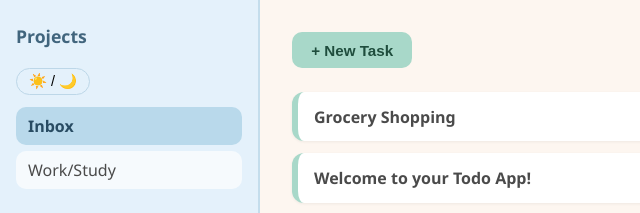
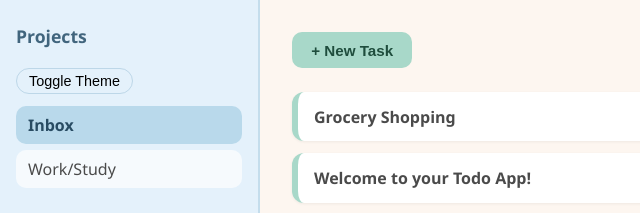
Before and after one commit to armandocompean1207-glitch/To-Do-List, a website built with webpack: page src/template.html in a window 1280 px wide. Shown: the top 213 px of the page, 0-640 px from the left. Built offline with nearby package versions, Linux system fonts and the light colour scheme.

```diff
--- a/src/template.html
+++ b/src/template.html
@@ -10,7 +10,7 @@
 <body>
     <div class="left-sidebar">
         <h3>Projects</h3>
-        <button id="theme-toggle">☀️ / 🌙</button>
+        <button id="theme-toggle">Toggle Theme</button>
         <ul id="sidebar-projects"></ul>
         <input type="text" id="project-item" placeholder="+ New Project">
         <button id="add-project">Add</button>
```
Also changed, not shown: dist/index.html.
